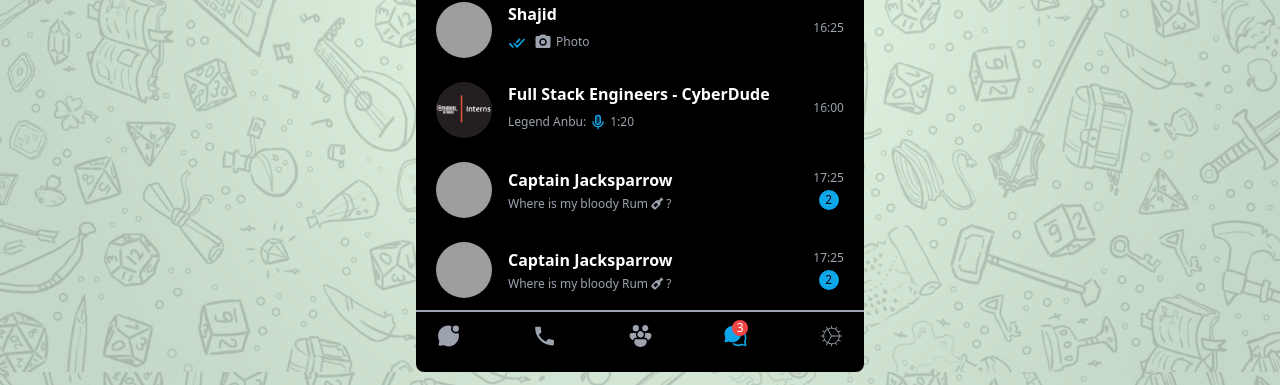
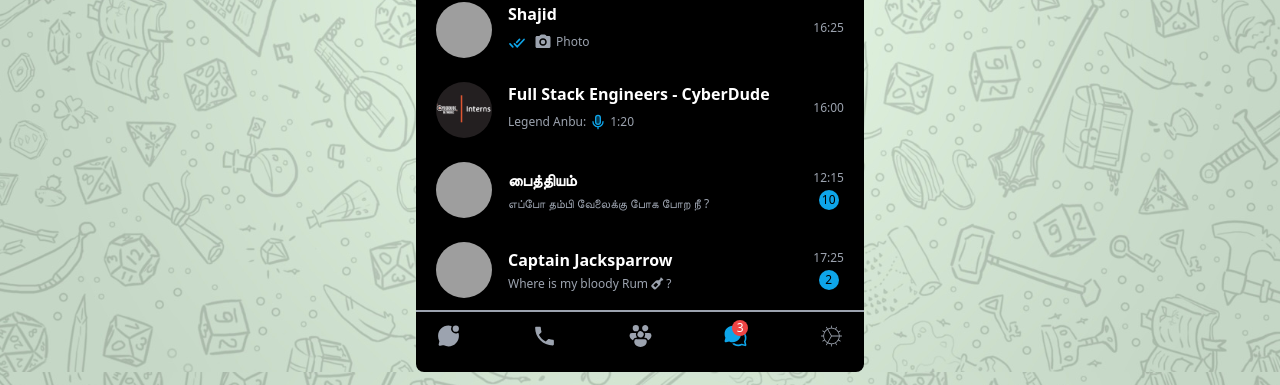
Before and after one commit to Mushkir/Tailwind-UI-Sample, a website: page index.html in a window 1280 px wide. Shown: the part 415-800 px from the top of the page. Drawn offline with Linux system fonts and the light colour scheme; grey boxes are pictures that could not be loaded.

Commit message:
Added some changes

```diff
--- a/index.html
+++ b/index.html
@@ -160,18 +160,18 @@
 
             <div class="flex items-center py-3 space-x-4">
                 <div class="">
-                    <img src="https://www.koimoi.com/wp-content/new-galleries/2022/07/pirates-of-the-caribbean-ride-at-disneyland-reopens-johnny-depps-captain-jack-sparrow-makes-an-appearance-as-parkgoers-face-troubles-0001.jpg"
+                    <img src="https://india.postsen.com/content/uploads/2023/06/12/1b4996abb6.jpg"
                         alt="" class="w-14 h-14 rounded-full">
                 </div>
                 <div class="flex-1">
-                    <h2 class="text-white font-semibold mb-1">Captain Jacksparrow</h2>
-                    <p class="text-gray-400 text-xs">Where is my bloody Rum <i class="fa-solid fa-wine-bottle"></i> ?
+                    <h2 class="text-white font-semibold mb-1">பைத்தியம்</h2>
+                    <p class="text-gray-400 text-xs">எப்போ தம்பி வேலைக்கு போக போற நீ ?
                     </p>
                 </div>
                 <div class="flex flex-col items-center">
-                    <span class="text-gray-400 text-xs mb-1">17:25</span>
+                    <span class="text-gray-400 text-xs mb-1">12:15</span>
                     <span
-                        class="text-black text-xs bg-sky-500 p-1 w-5 h-5 rounded-full flex justify-center items-center">2</span>
+                        class="text-black text-xs bg-sky-500 p-1 w-5 h-5 rounded-full flex justify-center items-center">10</span>
                 </div>
             </div>
             <div class="flex items-center py-3 space-x-4">
```
